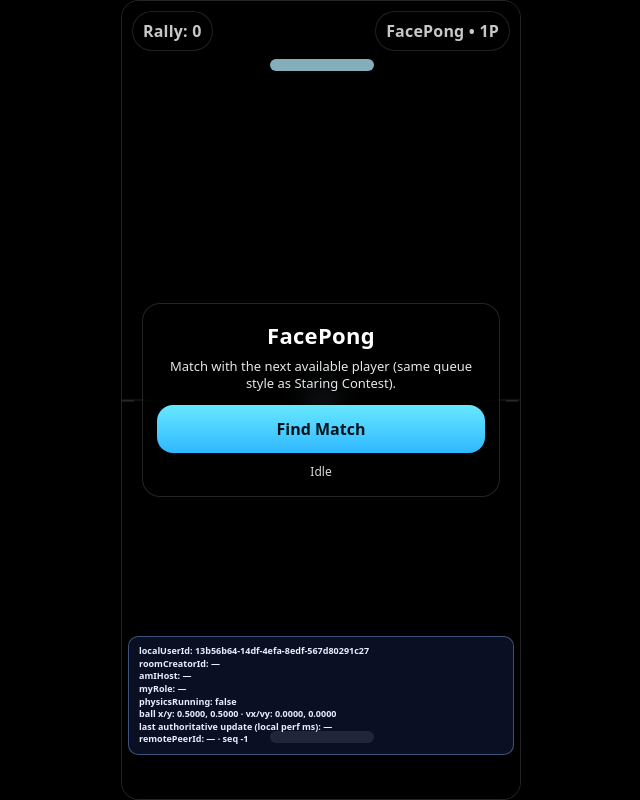
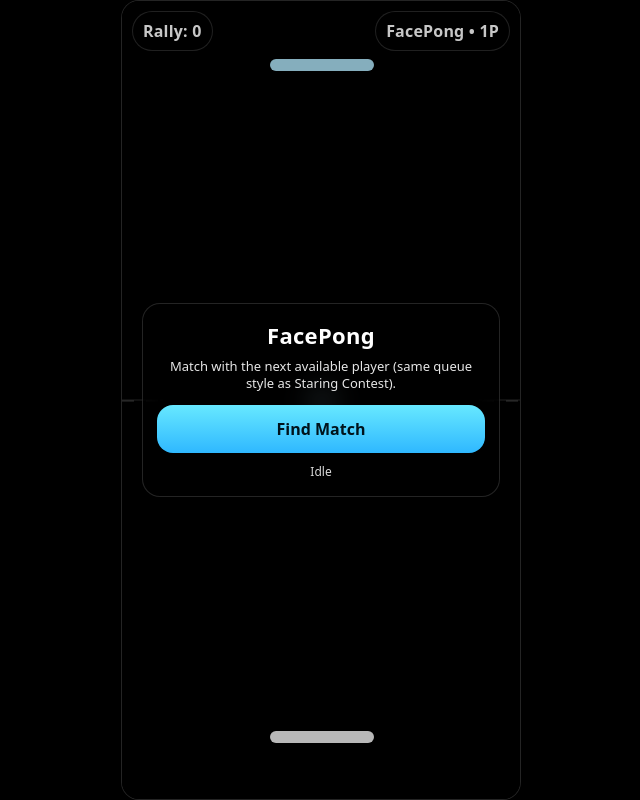
Before and after one commit to WolfTech007/GameFace, a Next.js app: page /facepong in a window 1280 px wide. Shown: the whole page, without its empty margins (319-959 px from the left). Built offline with nearby package versions, Linux system fonts and the light colour scheme.

Commit message:
Update FacePong.tsx

```diff
--- a/src/components/FacePong.tsx
+++ b/src/components/FacePong.tsx
@@ -15,7 +15,7 @@ import { createNoseTracker } from "@/lib/faceTracking";
 const QUEUE_POLL_MS = 600;
 
 /** Canonical world / net debug overlay (Player A=host bottom, Player B=guest top). */
-const FP_WORLD_DEBUG = true;
+const FP_WORLD_DEBUG = false;
 
 type UiPhase = "menu" | "matchmaking" | "lobby" | "playing" | "gameover";
 type Role = "host" | "guest";
```
